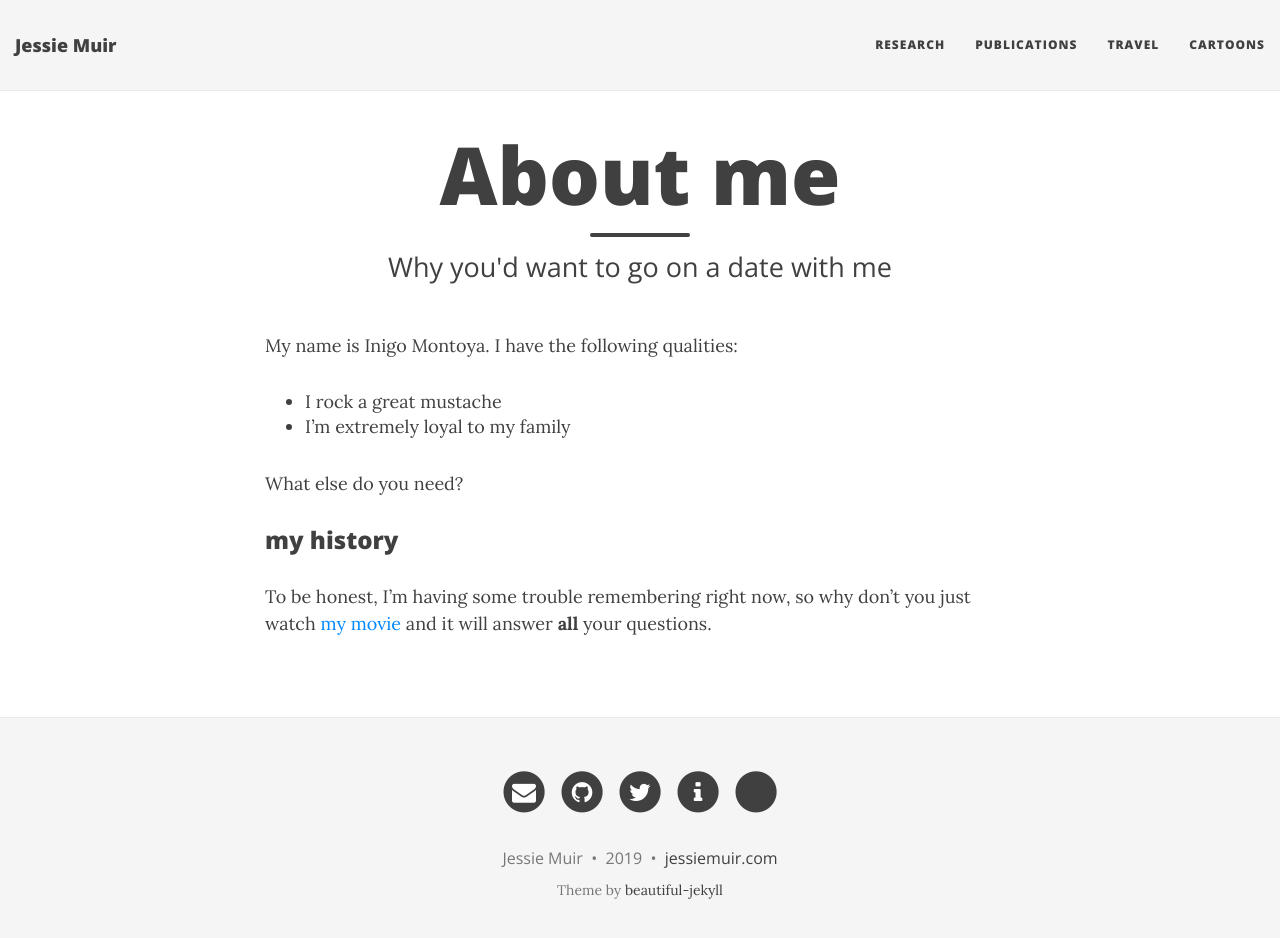
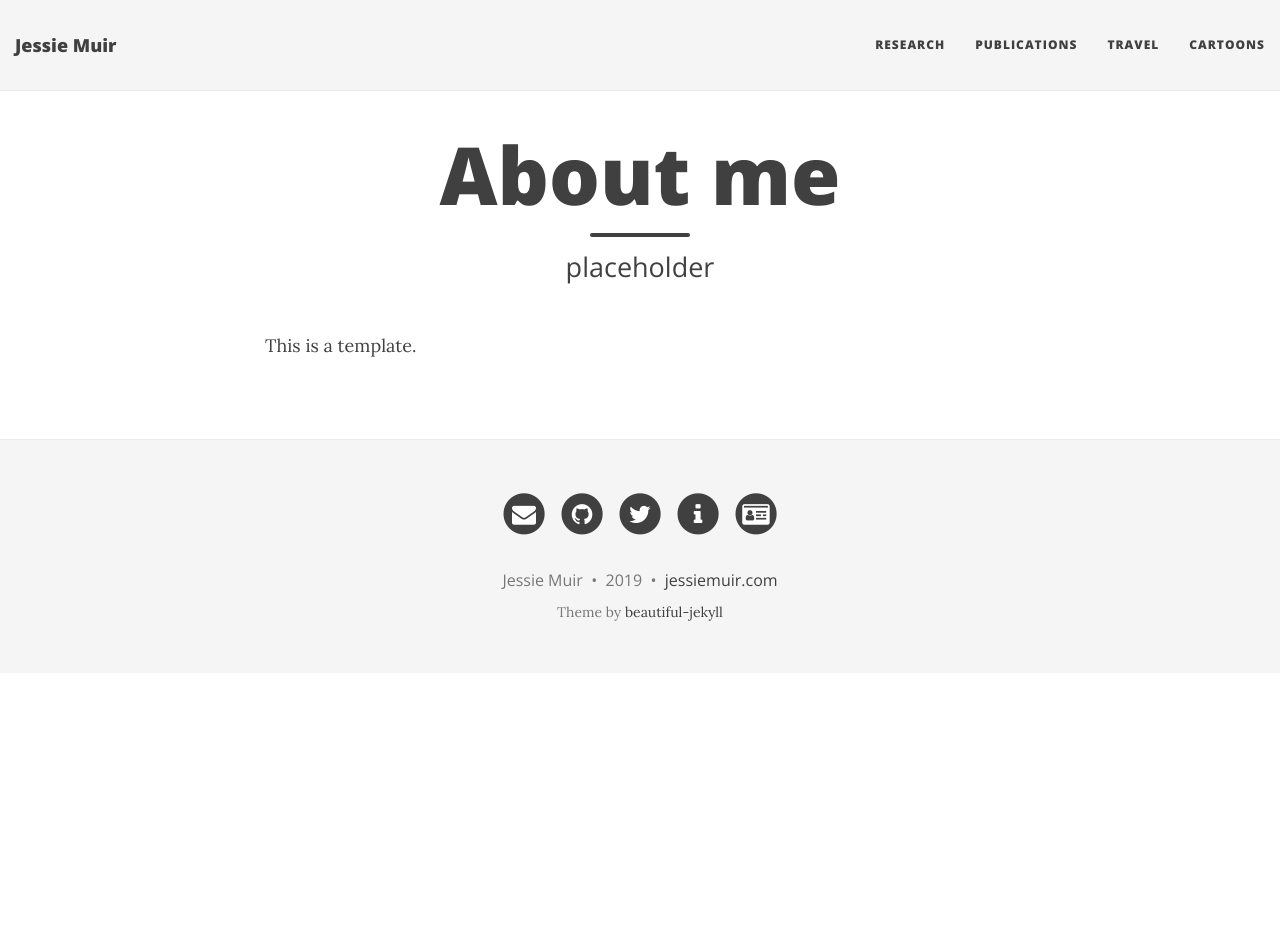
Before and after one commit to jessmuir/jessmuir.github.io, a Jekyll site: the page built from aboutme.md, in a window 1280 px wide and 951 px high. Shown: the top 938 px of the window. Built offline with Jekyll 4.4.1, drawn with Linux system fonts in a browser that asks for light colours; nearby versions of some CDN libraries.

```diff
--- a/404.html
+++ b/404.html
@@ -6,8 +6,7 @@
 
 <div class="text-center">
   <h1>Whoops, this page doesn't exist.</h1>
-  <h1>Move along. (404 error)</h1>
+  <h1>(404 error)</h1>
   <br/>
 
-  <img src="{{ 'img/404-southpark.jpg' | relative_url }}" />
 </div>
--- a/_data/SocialNetworks.yml
+++ b/_data/SocialNetworks.yml
@@ -9,7 +9,7 @@
 orchid:
   name: "ORCHID"
   baseURL: "https://orcid.org/"
-  icon: "ai-orchid"
+  icon: "fa-id-card"
 
 inspire:
   name: "Inspire"
--- a/aboutme.md
+++ b/aboutme.md
@@ -1,16 +1,7 @@
 ---
 layout: page
 title: About me
-subtitle: Why you'd want to go on a date with me
+subtitle: placeholder
 ---
 
-My name is Inigo Montoya. I have the following qualities:
-
-- I rock a great mustache
-- I'm extremely loyal to my family
-
-What else do you need?
-
-### my history
-
-To be honest, I'm having some trouble remembering right now, so why don't you just watch [my movie](http://en.wikipedia.org/wiki/The_Princess_Bride_%28film%29) and it will answer **all** your questions.
+This is a template.
```
Also changed, not shown: img/404-southpark.jpg (deleted), img/avatar-icon.png (deleted), img/bgimage.png (deleted), img/hello_world.jpeg (deleted), img/install-steps.gif (deleted), img/path.jpg (deleted), jessie-headshot-15.jpg (added).
